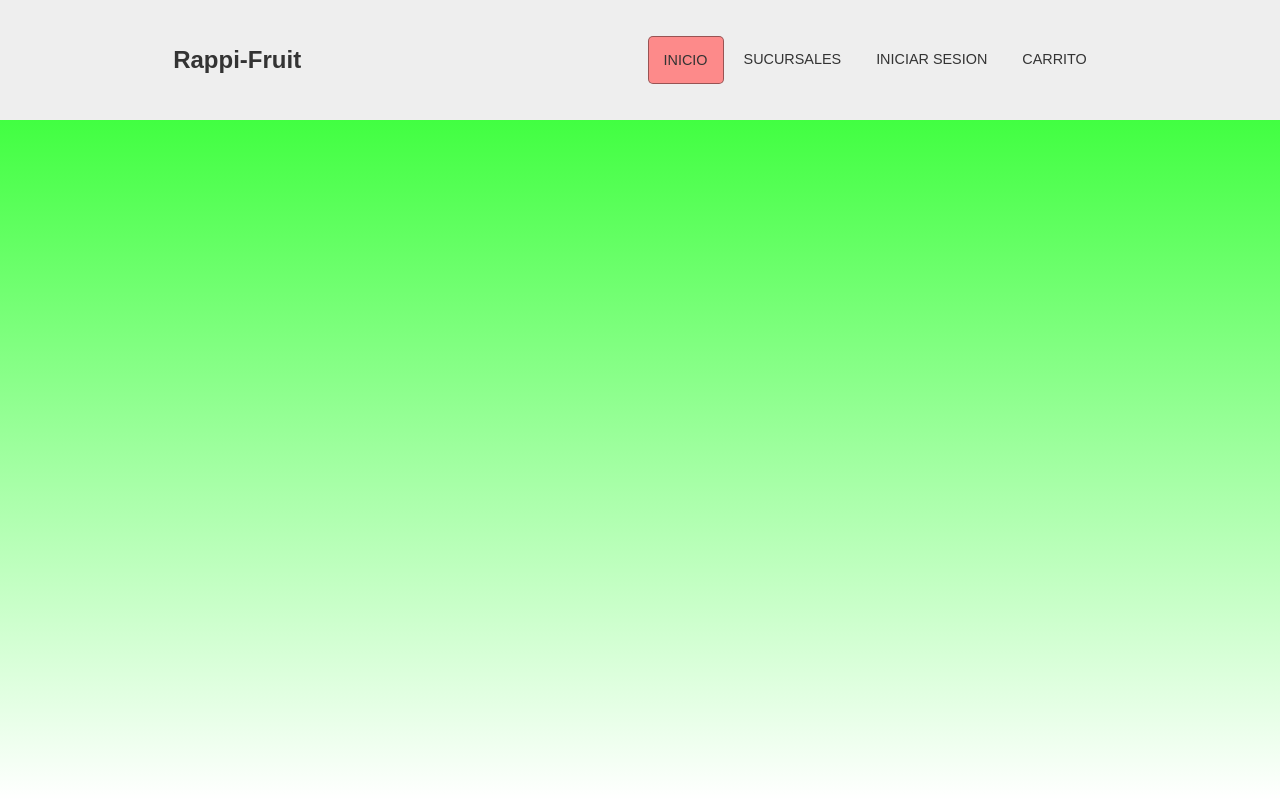
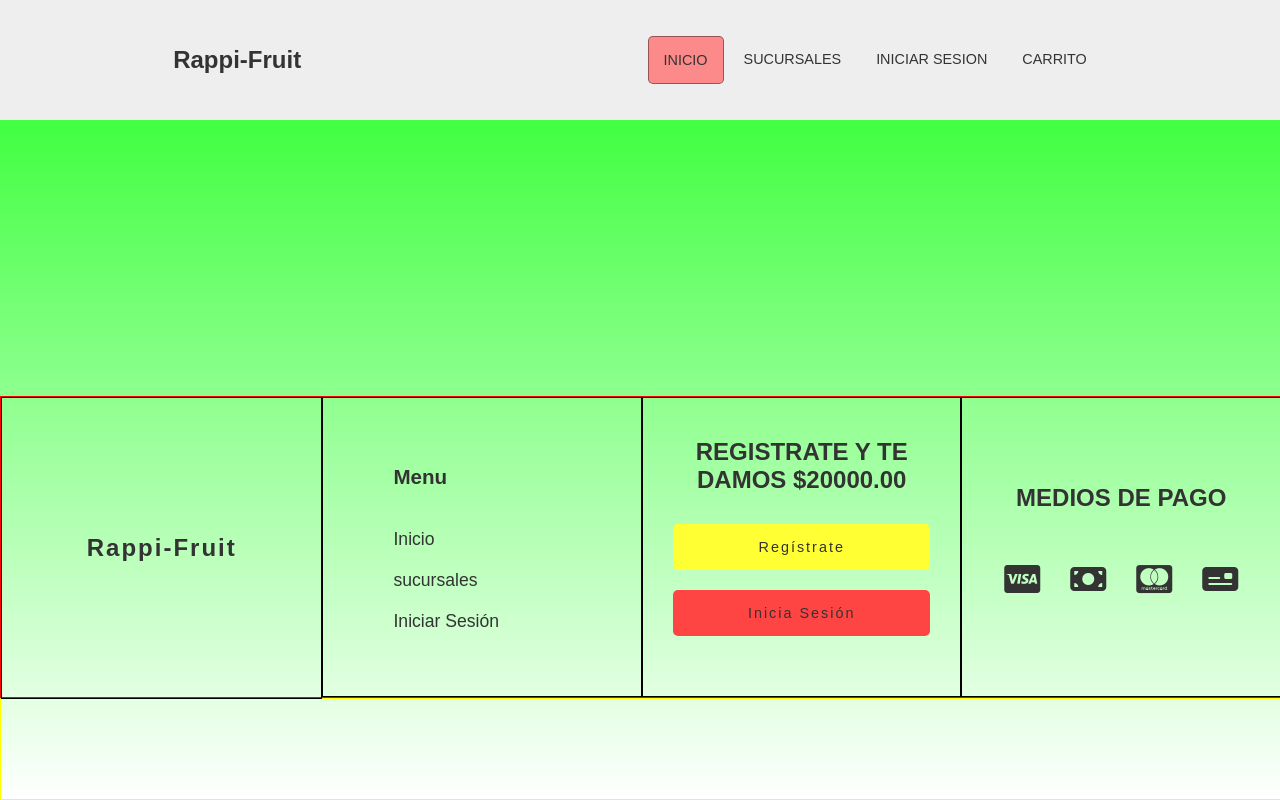
Before and after one commit to jj22-Ali/Final-Programaci-n-2, a plain HTML site: page index.html in a window 1280 px wide. Drawn offline with Linux system fonts and the light colour scheme.

Commit message:
footer casi terminado

```diff
--- a/css/style.css
+++ b/css/style.css
@@ -55,5 +55,106 @@ main{
 footer{
     background-color: transparent;
     width: 100%;
+    height: auto;
+}
+
+#footer1{
+    width: 100%;
+    height: 300px;
+    border: 1px solid red;
+    display: flex;
+    color: #333;
+}
+.boxfooter1{
+    border: 1px solid black;
+    width: 25%;
+    height: 100%;
+    text-align: center;
+    display: flex;
+    flex-direction: column ;
+    justify-content: center;
+    letter-spacing: 2px;
+}
+
+.boxfooter2{
+    border: 1px solid black;
+    width: 25%;
+    height: 100%;
+    display: flex;
+    flex-direction: column;
+    padding: 20px;
+    box-sizing: border-box;
+}
+
+.footerList{
+    display: flex;
+    flex-direction: column;
+}
+
+.footerList li{
+    padding: 10px;
+    font-size: 1.1em;
+}
+
+.boxfooter3{
+    border: 1px solid black;
+    width: 25%;
+    height: 100%;
+    display: flex;
+    flex-direction: column;
+    padding: 20px;
+    box-sizing: border-box;
+    text-align: center;
+}
+
+.boxfooter3 button{
+    padding: 15px;
+    border-radius: 5px;
+    border: none;
+    font-size: 0.9em;
+    margin: 10px;
+    letter-spacing: 2px;
+}
+
+.boxfooter4{
+    text-align: center;
+    display: flex;
+    flex-direction: column;
+    justify-content: center;
+    align-items: center;
+    box-sizing: border-box;
+    padding: 20px;
+}
+
+.boxfooter4 ul{
+    padding: 0;
+}
+
+.boxfooter4 li{
+    margin: 0;
+    padding: 5;
+    font-size: 2em;
+}
+
+#button1{
+    background-color: #ff3;
+}
+
+#button2{
+    background-color: #f44;
+}
+
+.boxfooter3 a{
+    color: #333;
+}
+
+.boxfooter4{
+    border: 1px solid black;
+    width: 25%;
+    height: 100%;
+}
+#footer2{
+    width: 100%;
     height: 100px;
+    border: 1px solid yellow;
 }
--- a/index.html
+++ b/index.html
@@ -5,6 +5,7 @@
     <meta name="viewport" content="width=device-width, initial-scale=1.0">
     <title>Rappi-Fruit</title>
     <link rel="stylesheet" href="css/style.css">
+    <link rel="stylesheet" href="https://cdnjs.cloudflare.com/ajax/libs/font-awesome/6.0.0-beta3/css/all.min.css">
 </head>
 <body>
     <header>
@@ -24,6 +25,36 @@
     </header>
     <main></main>
     <footer>
+        <div id="footer1">
+            <div class="boxfooter1">
+                <h2>Rappi-Fruit</h2>
+            </div>
+            <div class="boxfooter2">
+                <ul class="footerList">
+                    <li><h3>Menu</h3></li>
+                    <li>Inicio</li>
+                    <li>sucursales</li>
+                    <li>Iniciar Sesión</li>
+                </ul>
+            </div>
+            <div class="boxfooter3">
+                <h2>REGISTRATE Y TE DAMOS $20000.00</h2>
+                <button id="button1"><a href="">Regístrate</a></button>
+                <button id="button2"><a href="">Inicia Sesión</a></button>
+            </div>
+            <div class="boxfooter4">
+                <h2>MEDIOS DE PAGO</h2>
+                <ul>
+                    <li><i class="fa-brands fa-cc-visa"></i></li>
+                    <li><i class="fa-solid fa-money-bill"></i></li>
+                    <li><i class="fa-brands fa-cc-mastercard"></i></li>
+                    <li><i class="fa-solid fa-money-check"></i></li>
+                </ul>
+            </div>
+        </div>
+        <div id="footer2">
+
+        </div>
     </footer>
 </body>
 </html>
```
